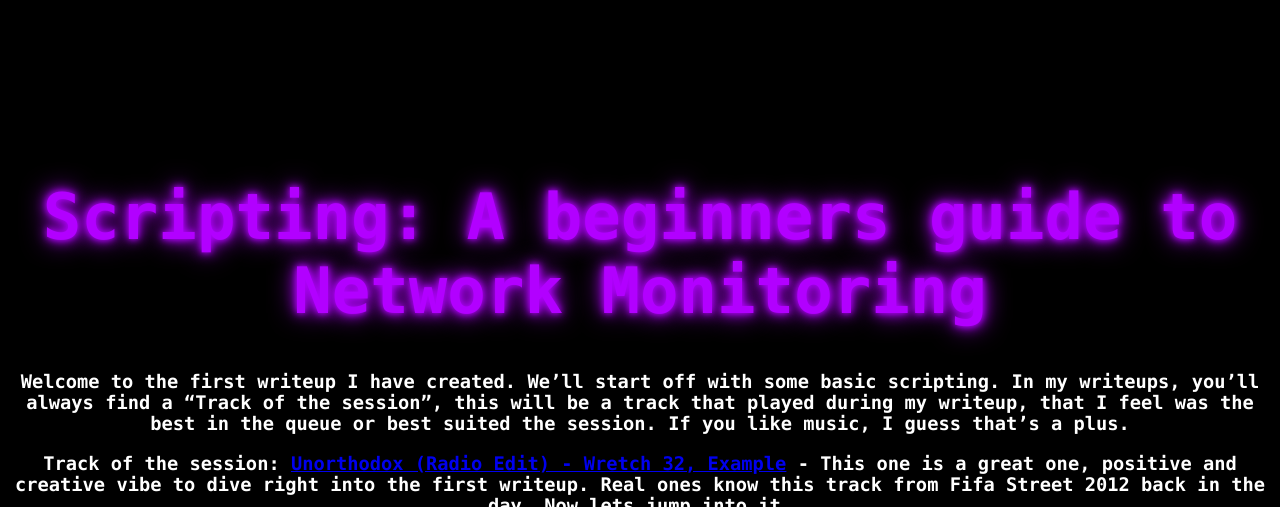
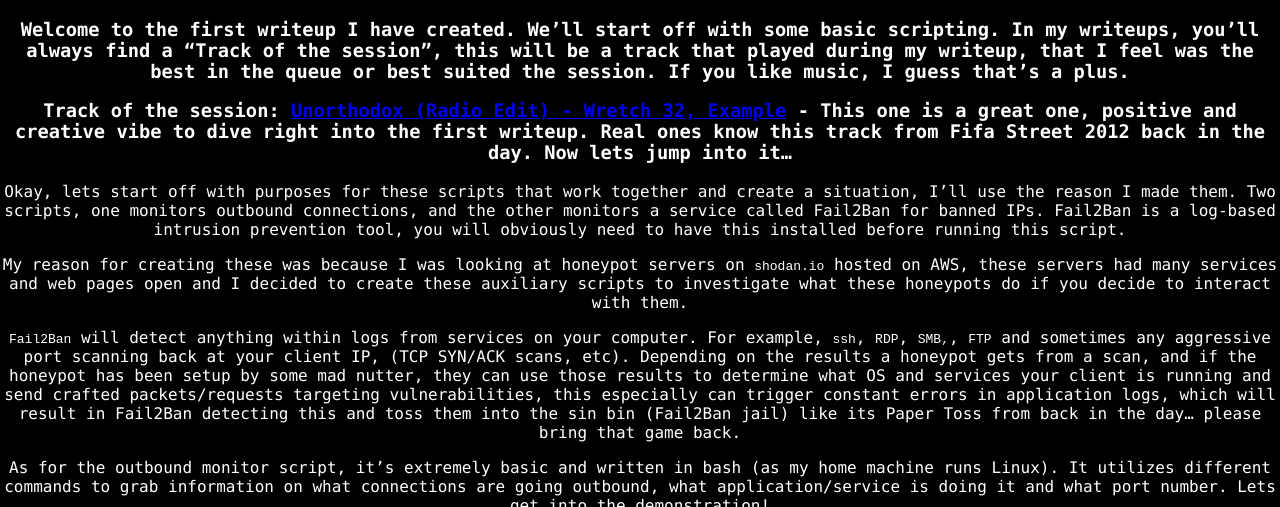
Before and after one commit to 0xhtw/0xhtw.github.io, a Jekyll site: the page built from writeups/network-script-1.md, in a window 1280 px wide and 900 px high, cut to the strip 0-507 px from the top of the window. Built offline with Jekyll 4.4.1, drawn with Linux system fonts in a browser that asks for light colours; our own code applies the rules of GitHub Pages for plain Markdown files.

Commit message:
Update network-script-1.md

````diff
--- a/writeups/network-script-1.md
+++ b/writeups/network-script-1.md
@@ -1,5 +1,3 @@
-# Scripting: A beginners guide to Network Monitoring
-
 ### Welcome to the first writeup I have created. We'll start off with some basic scripting. In my writeups, you'll always find a "Track of the session", this will be a track that played during my writeup, that I feel was the best in the queue or best suited the session. If you like music, I guess that's a plus.
 
 ### Track of the session: [Unorthodox (Radio Edit) - Wretch 32, Example](https://www.youtube.com/watch?v=LysZJBo2HI4) - This one is a great one, positive and creative vibe to dive right into the first writeup. Real ones know this track from Fifa Street 2012 back in the day. Now lets jump into it...
@@ -8,7 +6,7 @@ Okay, lets start off with purposes for these scripts that work together and crea
 
 My reason for creating these was because I was looking at honeypot servers on ```shodan.io``` hosted on AWS, these servers had many services and web pages open and I decided to create these auxiliary scripts to investigate what these honeypots do if you decide to interact with them.
 
-```Fail2Ban``` will detect anything within logs from services on your computer. For example, ```ssh```, ```RDP```, ```SMB,```, ```FTP``` and sometimes any aggressive port scanning back at your client IP, (TCP SYN/ACK scans, etc). Depending on the results a honeypot gets from a scan, and if the honeypot has been setup by some mad nutter, they can use those results to determine what OS and services your client is running and send crafted packets/requests targeting vulnerabilities, this especially can trigger constant errors in application logs, which will result in Fail2Ban detecting this and toss them into the sin bin (Fail2Ban jail) like its Paper Toss from back in the day... please bring that game back.
+`Fail2Ban` will detect anything within logs from services on your computer. For example, ```ssh```, ```RDP```, ```SMB,```, ```FTP``` and sometimes any aggressive port scanning back at your client IP, (TCP SYN/ACK scans, etc). Depending on the results a honeypot gets from a scan, and if the honeypot has been setup by some mad nutter, they can use those results to determine what OS and services your client is running and send crafted packets/requests targeting vulnerabilities, this especially can trigger constant errors in application logs, which will result in Fail2Ban detecting this and toss them into the sin bin (Fail2Ban jail) like its Paper Toss from back in the day... please bring that game back.
 
 As for the outbound monitor script, it's extremely basic and written in bash (as my home machine runs Linux). It utilizes different commands to grab information on what connections are going outbound, what application/service is doing it and what port number. Lets get into the demonstration!
 
````
